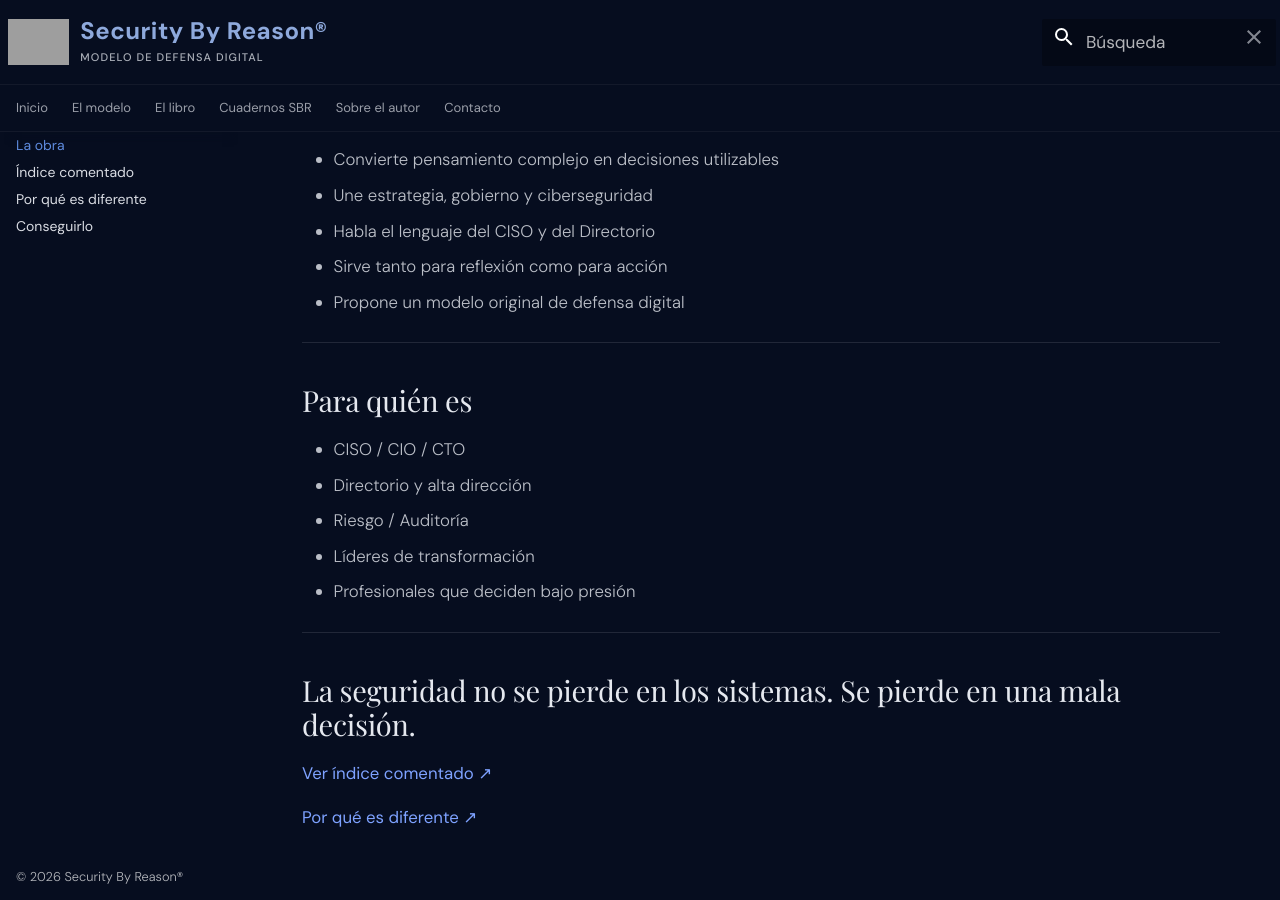
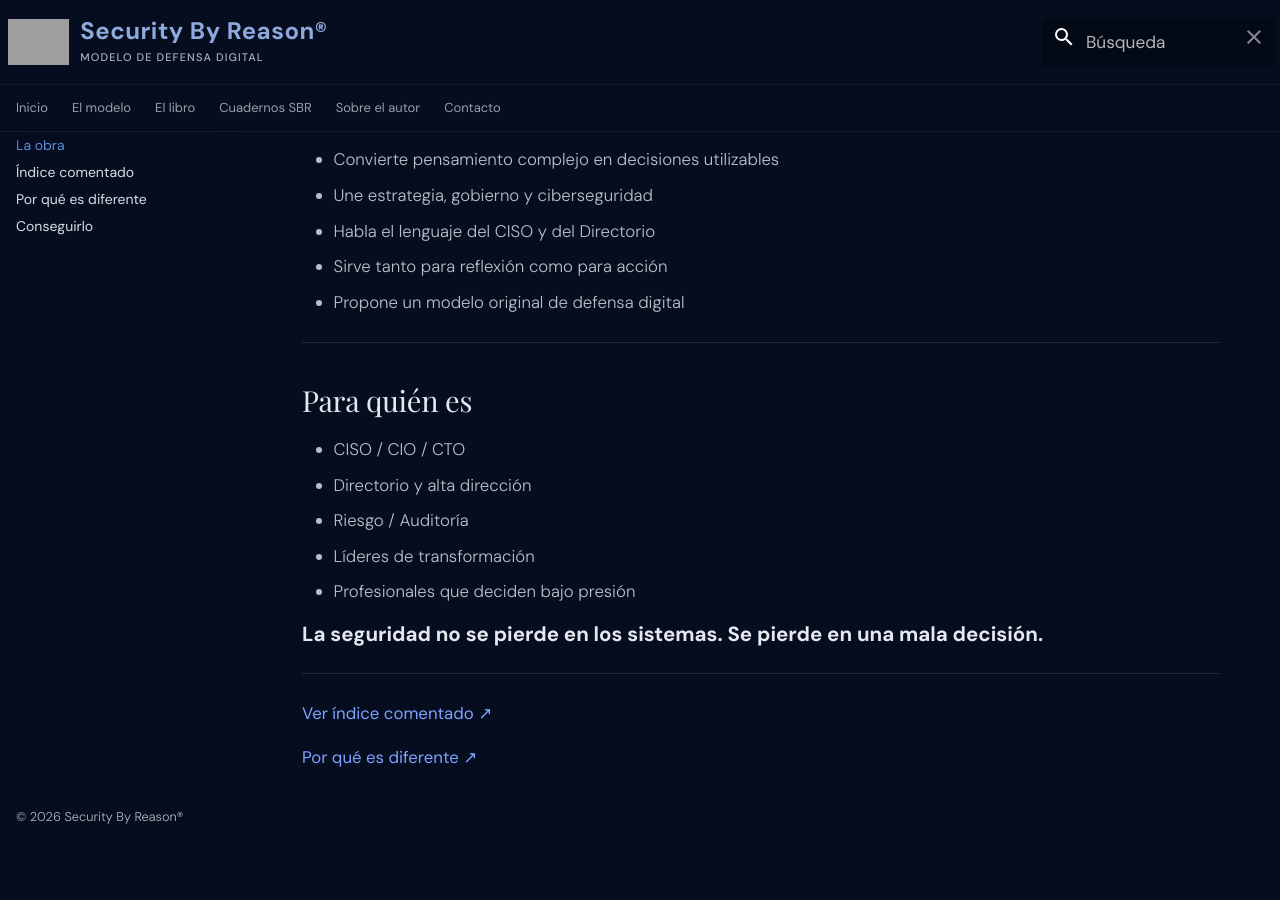
Before and after one commit to danielsasia/sbr-site, an MkDocs documentation site: the page built from docs/libro/index.md, in a window 1280 px wide and 900 px high, scrolled down 899 px. Built offline with MkDocs 1.6.1 and Material for MkDocs 9.7.7, drawn with Linux system fonts in a browser that asks for light colours; some web fonts are replaced; after the commit the page ends 1739 px from its top, so only the background shows below that; grey boxes are pictures that could not be loaded.

Commit message:
Update index.md

```diff
--- a/docs/libro/index.md
+++ b/docs/libro/index.md
@@ -50,8 +50,8 @@ Es una obra para quienes no solo gestionan tecnología.
 - Líderes de transformación
 - Profesionales que deciden bajo presión
 
----
-La seguridad no se pierde en los sistemas. Se pierde en una mala decisión.
+<span class="hero-closing">La seguridad no se pierde en los sistemas. Se pierde en una mala decisión.</span>
+
 ---
 
 [Ver índice comentado](indice.md){ .text-cta }
```
